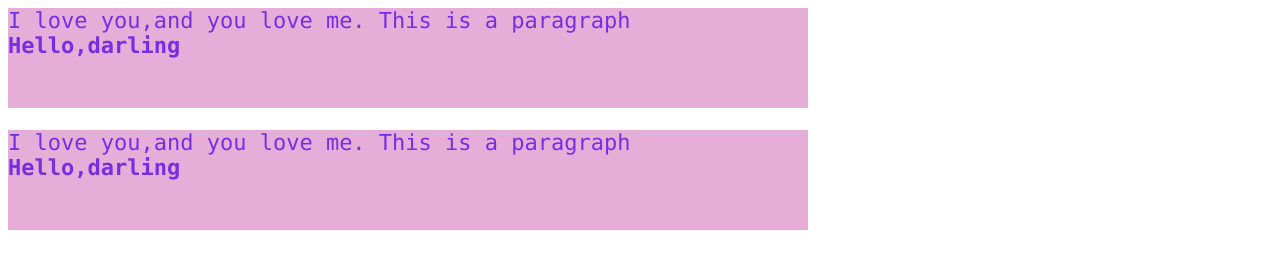
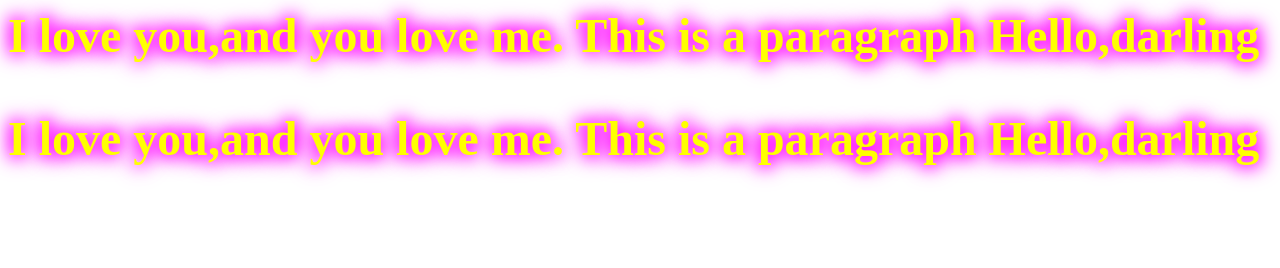
Before and after one commit to matchbean111/matchbean111.github.io, a plain HTML site: page index.html in a window 1280 px wide. Drawn offline with Linux system fonts and the light colour scheme.

Commit message:
add some animation to font

```diff
--- a/index.html
+++ b/index.html
@@ -2,32 +2,36 @@
 <head>
     <title>Title</title>
     <style>
-        div{
-            width: 800px;
-            height: 100px;
-            background-color: #e6add9;
-            color: rgba(116, 43, 226, 0.98);
-            font-family: Monaco;
-            font-size: 22px;
-            justify-content: center;
 
-        }
         p{
             justify-content: center;
             /*color: blueviolet;*/
+        }
+
+        @keyframes blingAnimation {
+            0% { text-shadow: 0 0 5px #ff00ff, 0 0 10px #ff00ff, 0 0 15px #ff00ff; }
+            50% { text-shadow: 0 0 15px #ff00ff, 0 0 20px #ff00ff, 0 0 25px #ff00ff; }
+            100% { text-shadow: 0 0 5px #ff00ff, 0 0 10px #ff00ff, 0 0 15px #ff00ff; }
+        }
+
+        .bling-text {
+            font-size: 48px;
+            font-weight: bold;
+            color: #ffff00;
+            animation: blingAnimation 2s infinite;
         }
     </style>
 </head>
 <body>
 <div>
-    <p>
+    <p class="bling-text">
         I love you,and you love me.
         This is a paragraph
         <strong>Hello,darling</strong>
     </p>
 </div>
 <div>
-    <p>
+    <p class="bling-text">
         I love you,and you love me.
         This is a paragraph
         <strong>Hello,darling</strong>
```
